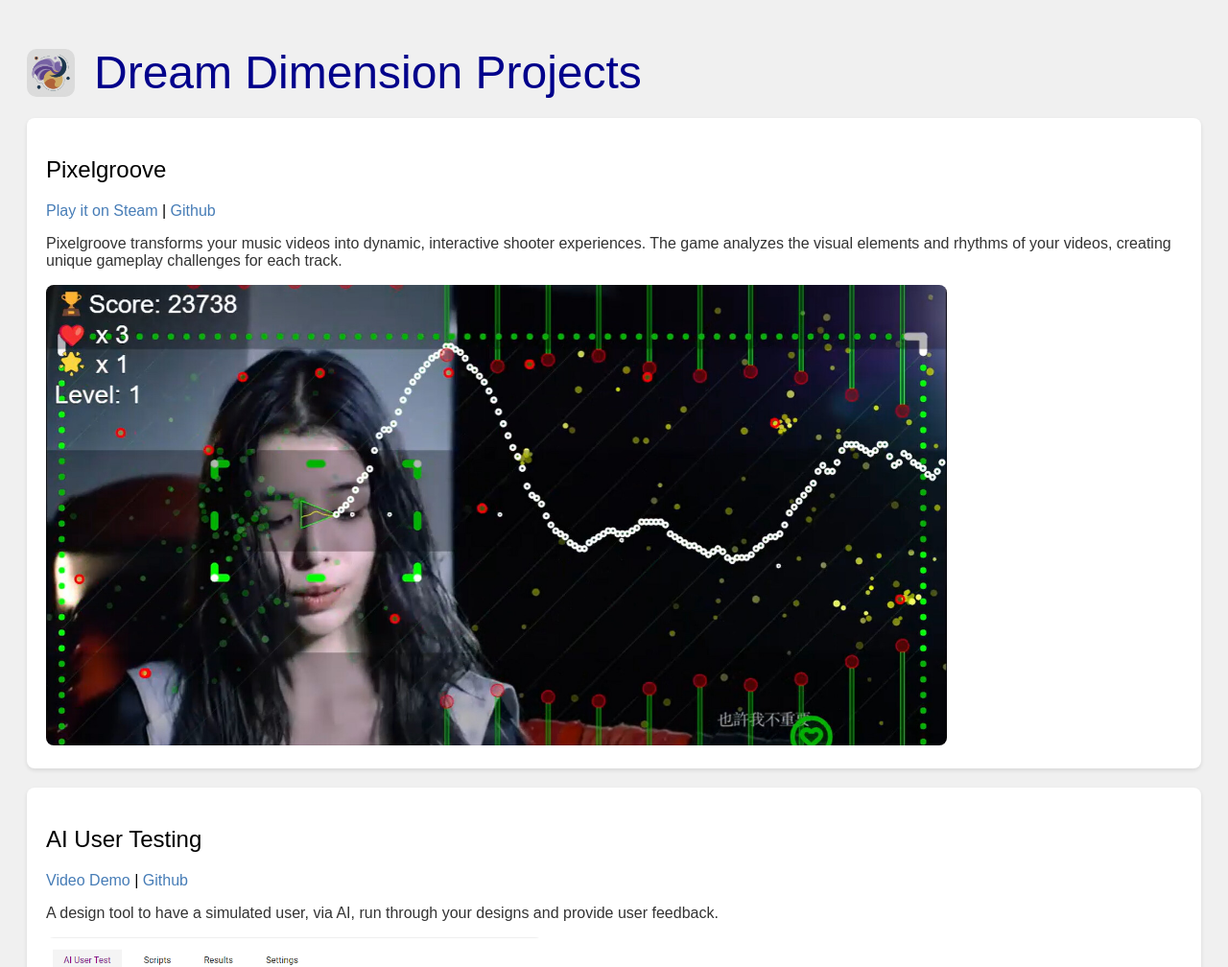
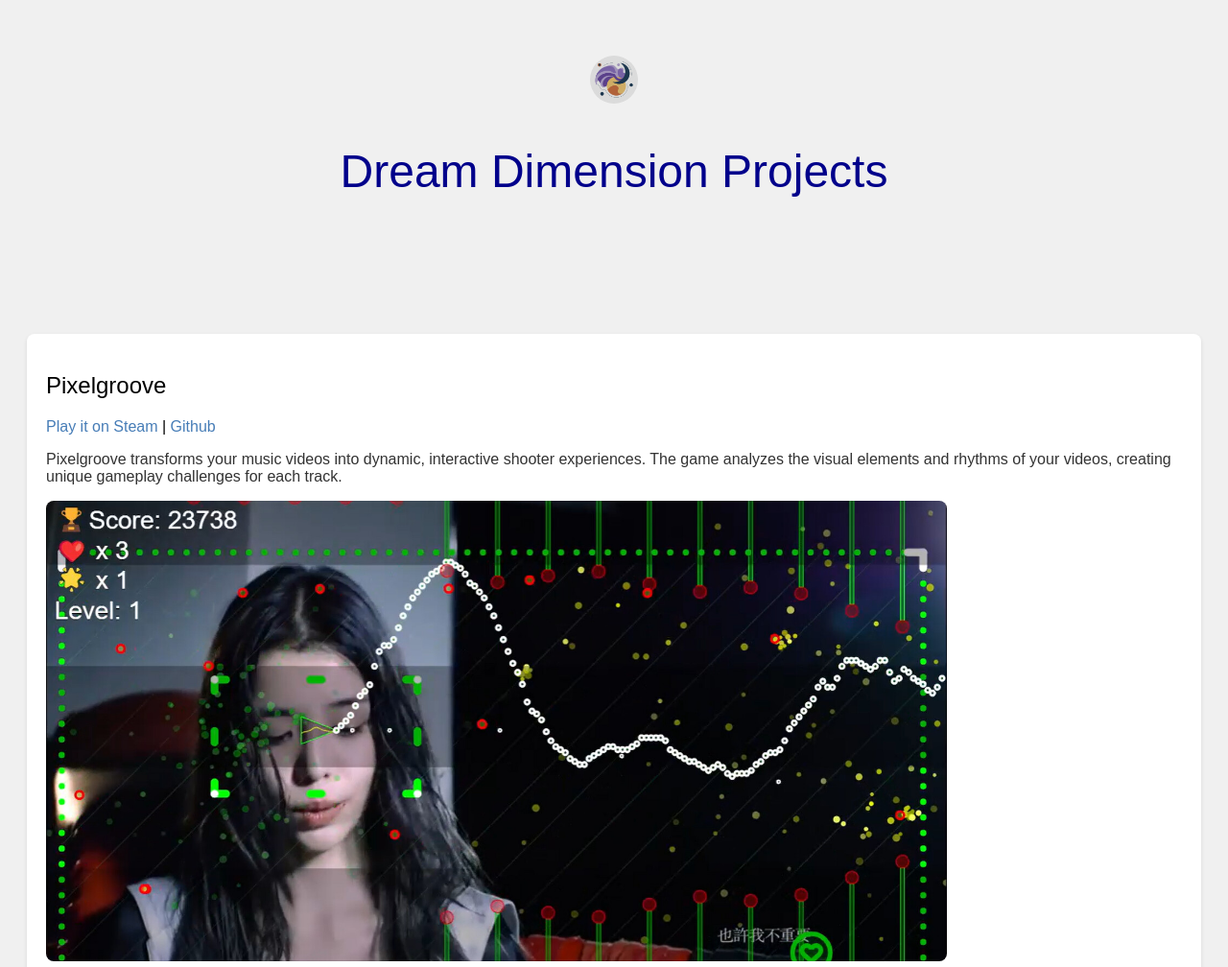
Before and after one commit to Dream-Dimension/dream-dimension.github.io, a plain HTML site: page index.html in a window 1280 px wide. Shown: the top 1008 px of the page at 96% size. Drawn offline with Linux system fonts and the light colour scheme.

Commit message:
parallax

```diff
--- a/index.html
+++ b/index.html
@@ -20,7 +20,6 @@
             background-color: #f0f0f0;
         }
 
-
         p {
             color: #333;
         }
@@ -41,6 +40,8 @@
             padding: 20px 10px;
             padding-left: 0px;
             cursor: crosshair;
+            position: relative;
+            z-index: 1;
         }
 
         .left-image {
@@ -50,7 +51,6 @@
             margin-right: 20px;
             transition: all 1.5s ease;
             filter: grayscale(50%);
-
         }
 
         .content:hover .left-image {
@@ -64,7 +64,6 @@
             font-size: 5rem;
         }
 
-
         .right-heading {
             margin: 0;
         }
@@ -76,11 +75,13 @@
             border-radius: 8px;
             box-shadow: 0 2px 4px rgba(0,0,0,0.1);
             transition: all 1s;
+            position: relative;
+            z-index: 2;
         }
 
         .project:hover {
             border: 1px dashed darkblue;
-            background-color:  #f3f7ff; /* #e2f8fd; */
+            background-color: #f3f7ff;
             color: darkcyan;
         }
 
@@ -132,29 +133,50 @@
         .signup-form input[type="submit"]:hover {
             background-color: #0056b3;
         }
+
+        /* Parallax effect */
+        .parallax {
+            position: relative;
+            overflow: hidden;
+            height: 300px; /* Adjust as needed */
+            margin-bottom: 20px;
+        }
+
+        .parallax img, .parallax h1 {
+            position: absolute;
+            left: 50%;
+            transform: translateX(-50%);
+        }
+
+        .parallax img {
+            top: 30px;
+            border-radius: 40px;
+        }
+
+        .parallax h1 {
+            top: 50%;
+            transform: translate(-50%, -50%);
+            z-index: 1;
+            text-align: center;
+        }
     </style>
 </head>
 <body>
 
-
-<div class="content">
+<div class="parallax">
     <img src="images/logo.jpeg" class="left-image">
     <h1 class="right-heading"> Dream Dimension Projects</h1>
 </div>
 
 <div class="project">
     <h2>Pixelgroove</h2>
-    <a href="https://store.steampowered.com/app/2871570/Pixelgroove" target="_blank">Play it on Steam</a>
-    |   <a href="https://github.com/Dream-Dimension/Pixelgroove" target="_blank">Github</a>
-    <p>
-        Pixelgroove transforms your music videos into dynamic, interactive shooter experiences. The game analyzes the visual elements and rhythms of your videos, creating unique gameplay challenges for each track.
-    </p>
+    <a href="https://store.steampowered.com/app/2871570/Pixelgroove" target="_blank">Play it on Steam</a> |
+    <a href="https://github.com/Dream-Dimension/Pixelgroove" target="_blank">Github</a>
+    <p>Pixelgroove transforms your music videos into dynamic, interactive shooter experiences. The game analyzes the visual elements and rhythms of your videos, creating unique gameplay challenges for each track.</p>
     <a href="https://store.steampowered.com/app/2871570/Pixelgroove" target="_blank">
         <img src="images/pixelgroove.jpg" alt="Pixelgroove Hero Image" class="hero-image">
     </a>
 </div>
-
-
 
 <div class="project">
     <h2>AI User Testing</h2>
@@ -165,13 +187,12 @@
     <br />
 </div>
 
-
 <div class="project">
     <h2>Guess That Color</h2>
     <a href="https://apps.apple.com/us/app/guess-that-color/id6479181014" target="_blank">Apple</a> |
     <a href="https://play.google.com/store/apps/details?id=com.jasonify.valuegame&hl=es_MX&gl=US" target="_blank">Android</a> |
     <a href="https://github.com/Dream-Dimension/Guess-That-Color" target="_blank">Github</a>
-    <p> A simple mobile application that challenges users to test their accuracy in matching colors.</p>
+    <p>A simple mobile application that challenges users to test their accuracy in matching colors.</p>
     <img src="images/guess_that_color.png" alt="Guess That Color Hero Image" class="hero-image">
 </div>
 
@@ -188,13 +209,18 @@
 <div class="newsletter-signup">
     <iframe src="https://embeds.beehiiv.com/c2f360c6-2370-4767-9acb-942b3e8916cd" data-test-id="beehiiv-embed" width="100%" height="320" frameborder="0" scrolling="no" style="border-radius: 4px; border: 2px solid #e5e7eb; margin: 0; background-color: transparent;"></iframe>
 </div>
-<br />
-<br />
+<br /><br />
 <div class="project contact">
     <h1>Contact: </h1>
     <h2><a href="mailto:hello@dreamdimension.net">hello@dreamdimension.net</a></h2>
 </div>
-<br />
-<br />
+<br /><br />
+<script>
+    window.addEventListener('scroll', function() {
+        const parallax = document.querySelector('.parallax');
+        const scrollPosition = window.pageYOffset;
+        parallax.style.transform = 'translateY(' + scrollPosition * 0.5 + 'px)';
+    });
+</script>
 </body>
 </html>
```
Lines whose indentation alone changed are shown as unchanged.
